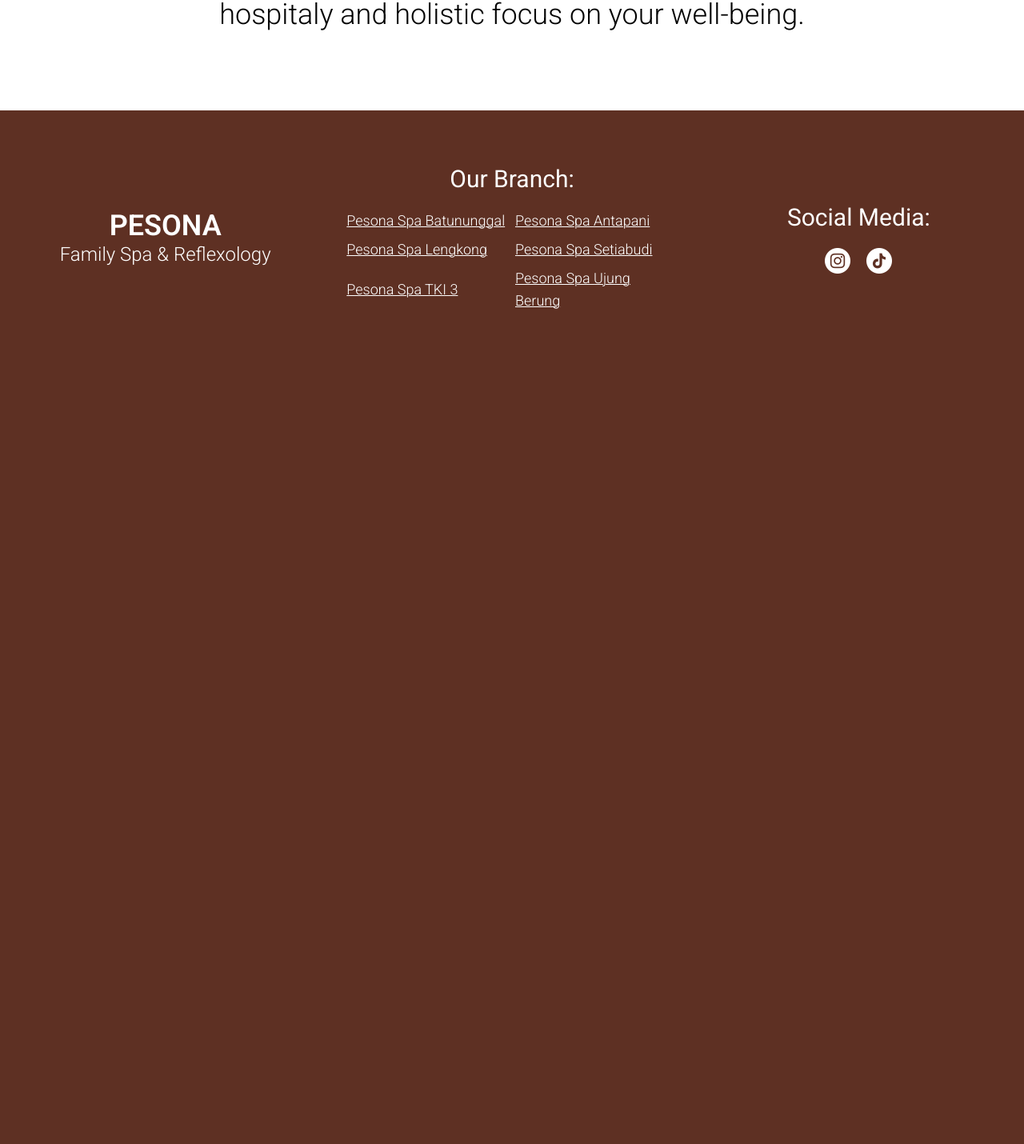
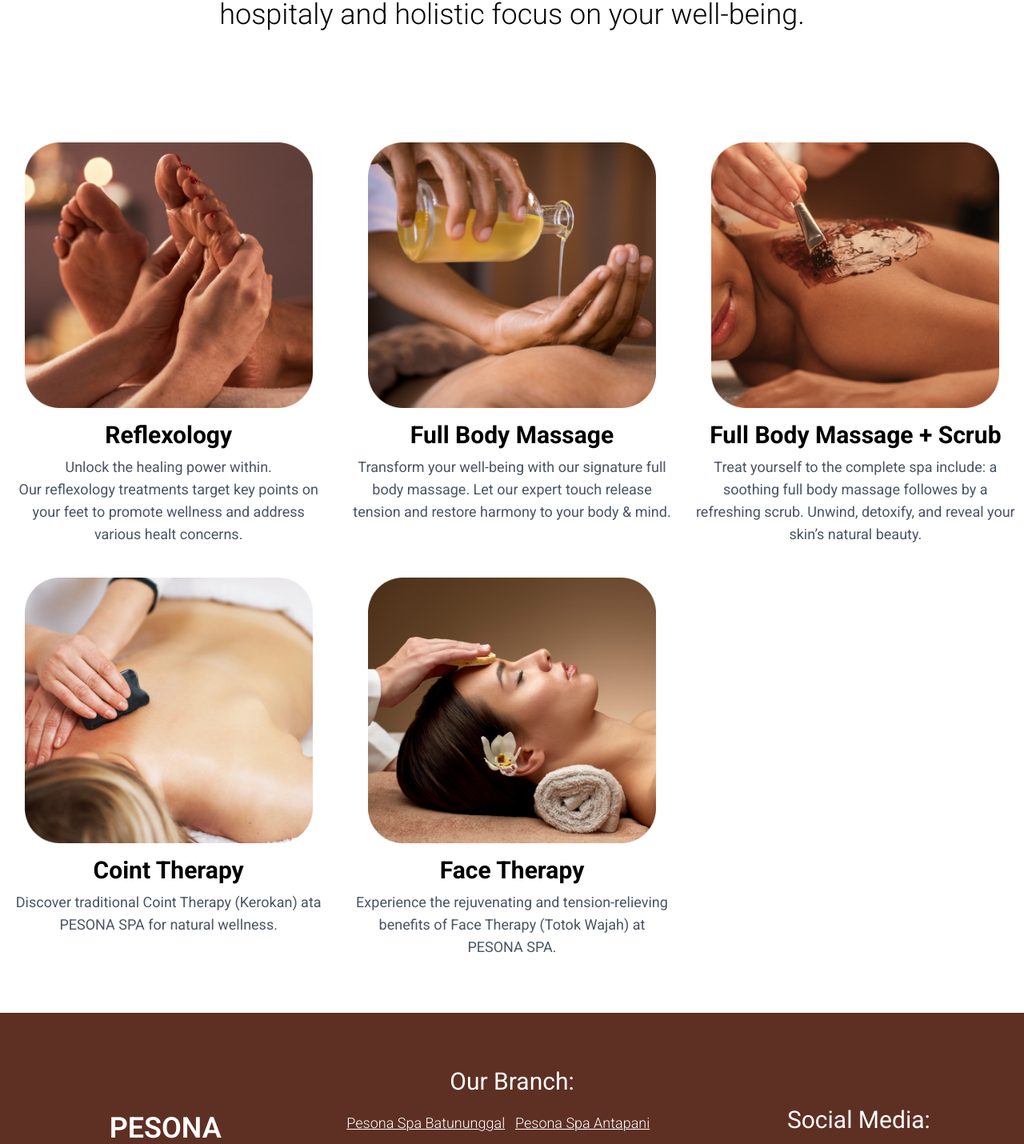
Before and after one commit to bastianar/Capstone-Project, a React (Vite) app: page /service in a window 1280 px wide. Shown: the part 1578-3008 px from the top of the page at 80% size. Before the commit the page ends 2036 px from the top, so only its background shows below. Built offline with nearby package versions, Linux system fonts and the light colour scheme.

Commit message:
Menambahkan elemen baru pada page

```diff
--- a/src/page/ServicePage.jsx
+++ b/src/page/ServicePage.jsx
@@ -8,7 +8,7 @@ const ServicePage = () => {
       <div className="ourService bg-white w-full">
         <div className="container mx-auto">
           <div className="flex flex-col items-center justify-center py-10 sm:py-15 lg:py-25">
-            <h1 className="text-2xl sm:text-3xl md:text-4xl lg:text-5xl xl:text-6xl font-bold text-center text-black">OUR SERVICES</h1>
+            <h1 className="text-3xl sm:text-3xl md:text-4xl lg:text-5xl xl:text-6xl font-bold text-center text-black">OUR SERVICES</h1>
             <p className="text-sm sm:text-base md:text-lg lg:text-xl xl:text-4xl text-center font-light mt-4 text-black">
               PESONA Spa provide healing massages for body and circulation.
               <br />
@@ -18,6 +18,40 @@ const ServicePage = () => {
           </div>
         </div>
       </div>
+
+      <div className="service-list w-full bg-white">
+        <div className="container mx-auto ">
+          <div className="grid grid-cols-1 sm:grid-cols-2 lg:grid-cols-3 grid-rows-2 gap-10 px-4 2xl:px-30 py-10 w-full justify-items-center">
+            <div className="service-item w-70 xl:w-100 justify-items-center-safe text-center">
+              <img src="/public/asset/tv-2/Reflexology.png" alt="" className="w-90 h-auto rounded-lg mb-4" />
+              <h2 className="text-2xl xl:text-3xl font-bold text-black">Reflexology</h2>
+              <p className="text-lg text-gray-600 mt-2">
+                Unlock the healing power within. <br /> Our reflexology treatments target key points on your feet to promote wellness and address various healt concerns.
+              </p>
+            </div>
+            <div className="service-item w-70 xl:w-100 justify-items-center-safe text-center">
+              <img src="/public/asset/tv-2/Body Massage.png" alt="" className="w-90 h-auto rounded-lg mb-4" />
+              <h2 className="text-2xl xl:text-3xl font-bold text-black">Full Body Massage</h2>
+              <p className="text-lg text-gray-600 mt-2">Transform your well-being with our signature full body massage. Let our expert touch release tension and restore harmony to your body & mind.</p>
+            </div>
+            <div className="service-item w-70 xl:w-100 justify-items-center-safe text-center">
+              <img src="/public/asset/tv-2/Body Scrub.png" alt="" className="w-90 h-auto rounded-lg mb-4" />
+              <h2 className="text-2xl xl:text-3xl font-bold text-black">Full Body Massage + Scrub</h2>
+              <p className="text-lg text-gray-600 mt-2">Treat yourself to the complete spa include: a soothing full body massage followes by a refreshing scrub. Unwind, detoxify, and reveal your skin’s natural beauty.</p>
+            </div>
+            <div className="service-item w-70 xl:w-100 justify-items-center-safe text-center">
+              <img src="/public/asset/tv-2/Kerokan.png" alt="" className="w-90 h-auto rounded-lg mb-4" />
+              <h2 className="text-2xl xl:text-3xl font-bold text-black">Coint Therapy</h2>
+              <p className="text-lg text-gray-600 mt-2">Discover traditional Coint Therapy (Kerokan) ata PESONA SPA for natural wellness.</p>
+            </div>
+            <div className="service-item w-70 xl:w-100 justify-items-center-safe text-center">
+              <img src="/public/asset/tv-2/Face Massage.png" alt="" className="w-90 h-auto rounded-lg mb-4" />
+              <h2 className="text-2xl xl:text-3xl font-bold text-black">Face Therapy</h2>
+              <p className="text-lg text-gray-600 mt-2">Experience the rejuvenating and tension-relieving benefits of Face Therapy (Totok Wajah) at PESONA SPA.</p>
+            </div>
+          </div>
+        </div>
+      </div>
     </>
   );
 };
```
Also changed, not shown: 1 other file (tests, documents, lock files or other folders).
